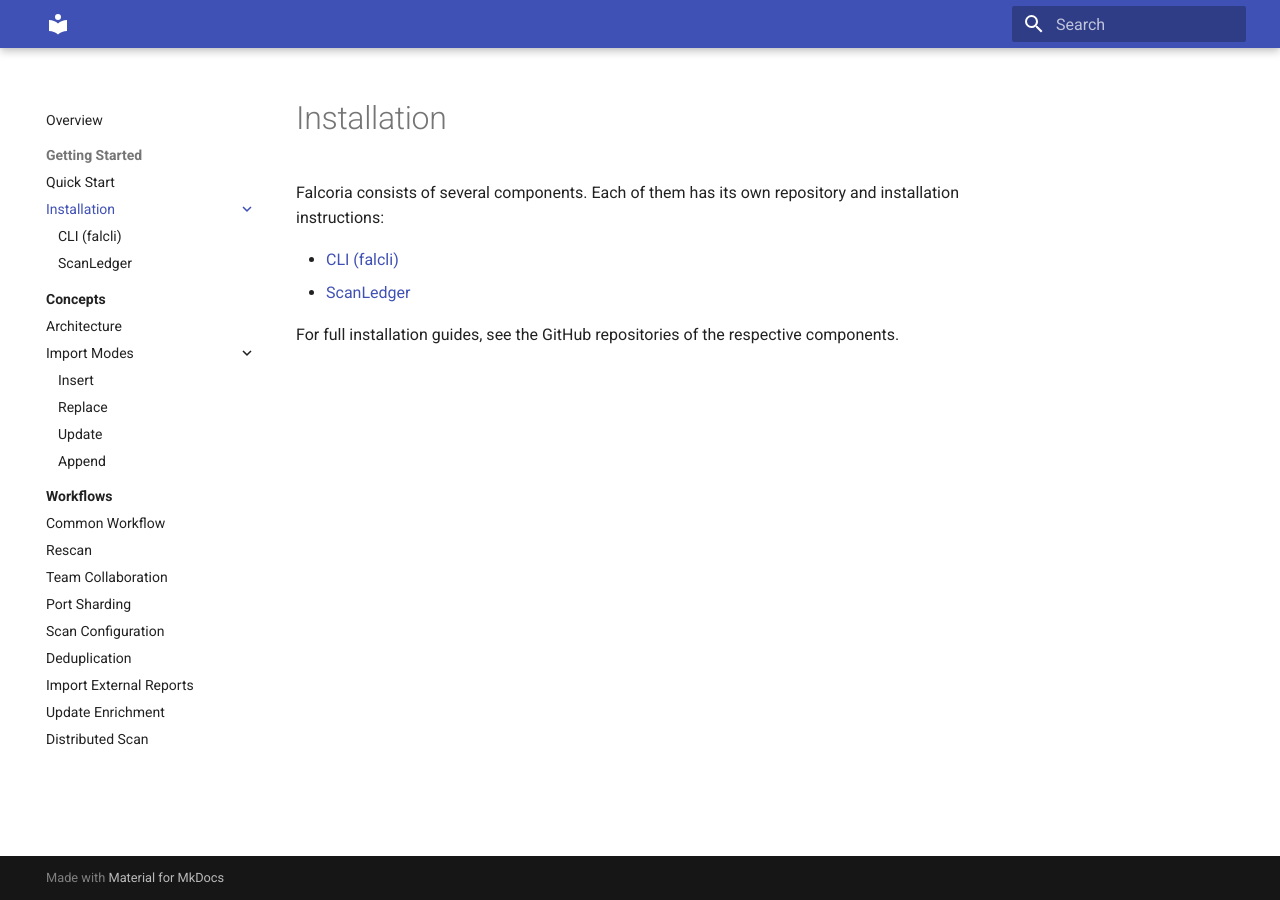
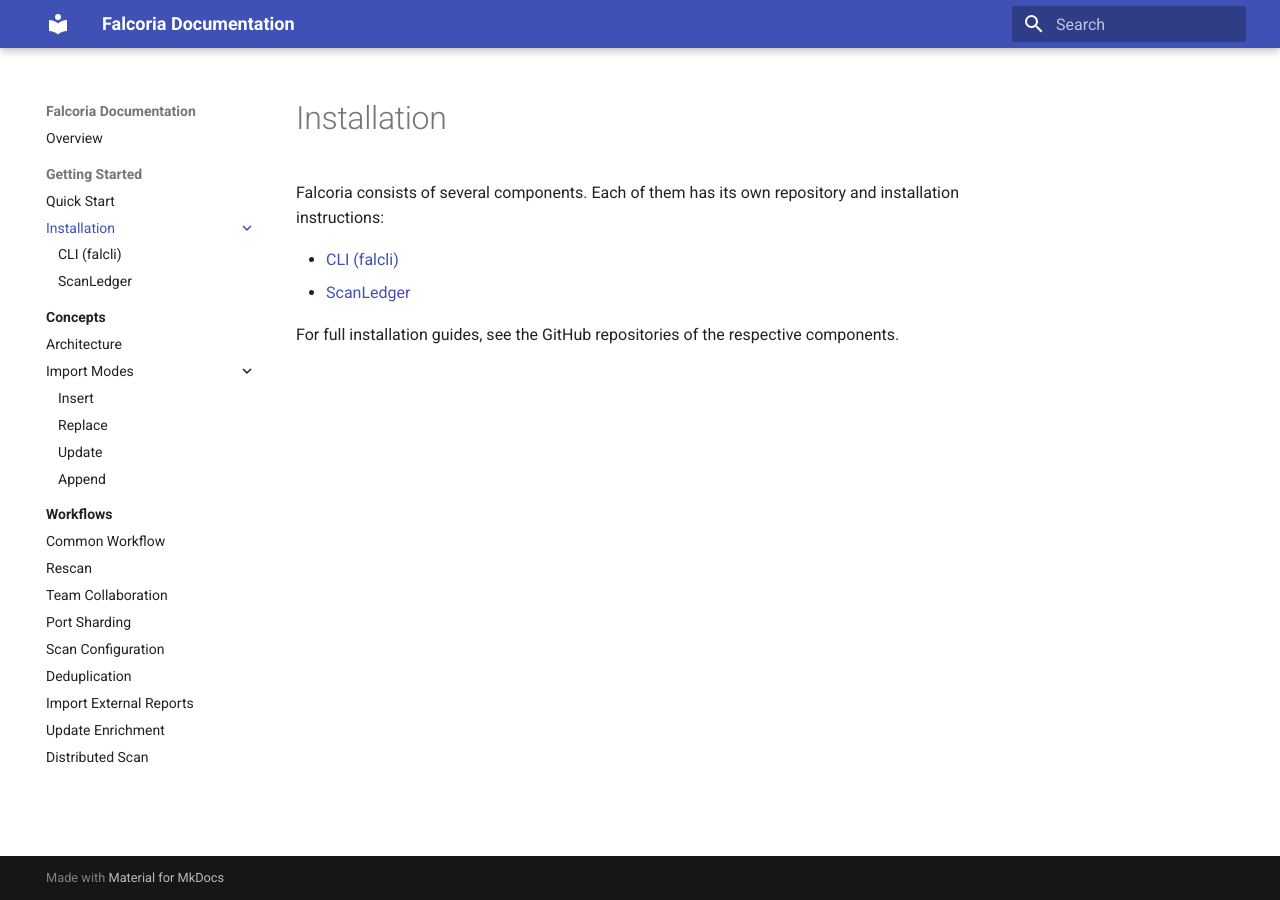
Before and after one commit to Falcoria/falcoria-docs, an MkDocs documentation site: the page built from docs/installation/index.md, in a window 1280 px wide. Built offline with MkDocs 1.6.1 and Material for MkDocs 9.7.7, drawn with Linux system fonts in a browser that asks for light colours.

Commit message:
readthedocs

```diff
--- a/mkdocs.yml
+++ b/mkdocs.yml
@@ -1,3 +1,5 @@
+site_name: Falcoria Documentation
+
 theme:
   name: material
   features:
```
